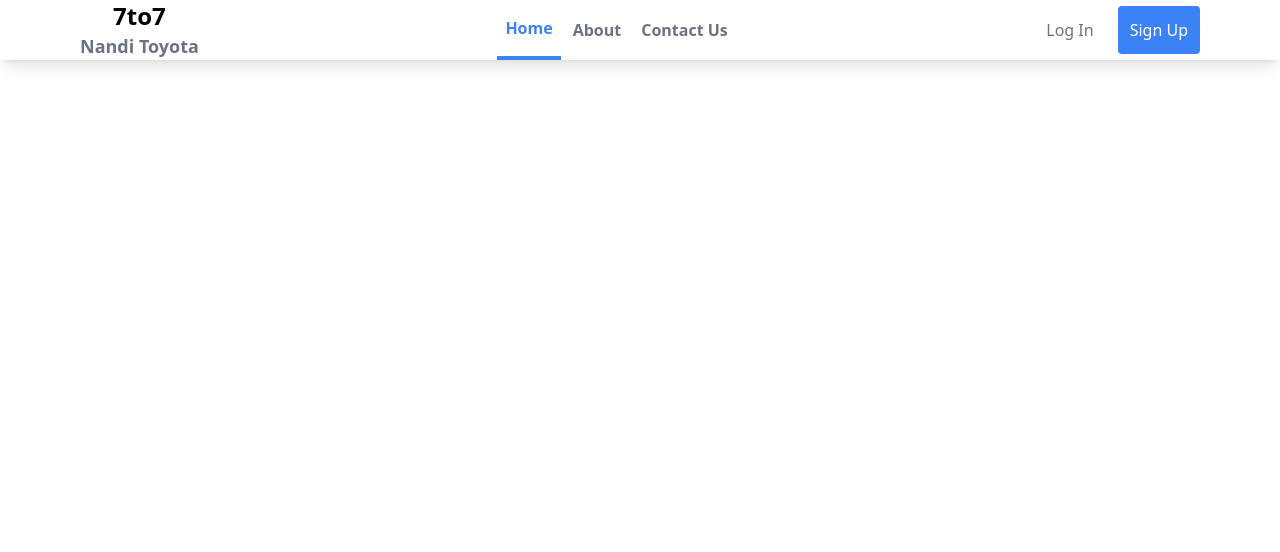
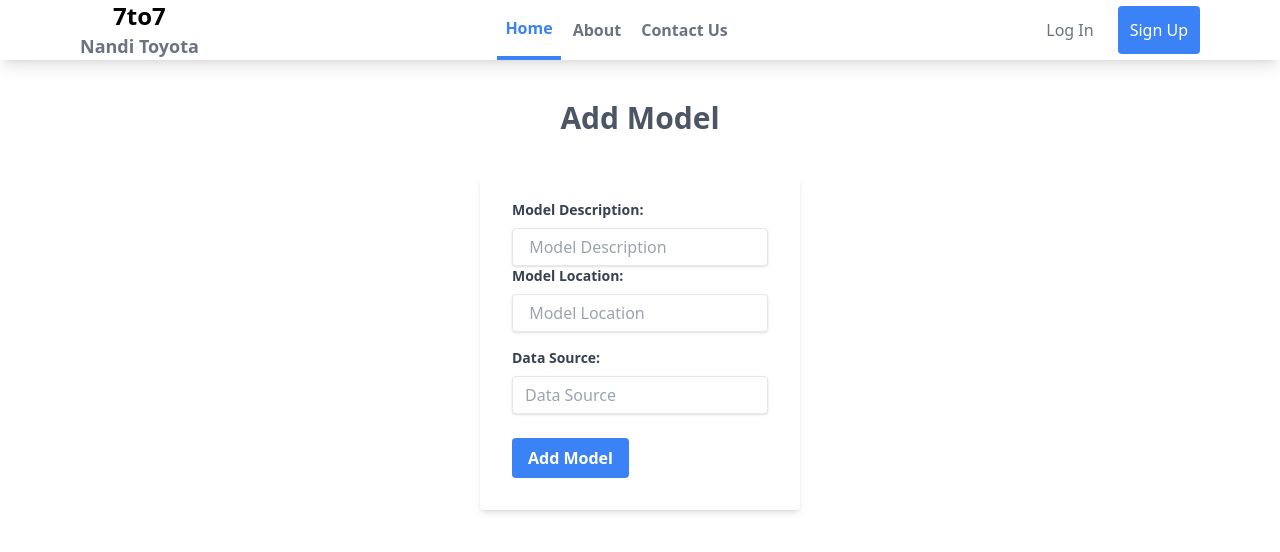
Before and after one commit to Prajwalprakash3722/7to7-FrontEnd, a React (Create React App) app: page /addmodel in a window 1280 px wide. Shown: the top 552 px of the page. Built offline with nearby package versions, Linux system fonts and the light colour scheme.

Commit message:
[add] We can Add models now

```diff
--- a/src/App.js
+++ b/src/App.js
@@ -1,22 +1,23 @@
-import { useState, useEffect } from "react";
+import { useState, useEffect } from 'react';
 
-import { BrowserRouter as Router, Routes, Route } from "react-router-dom";
+import { BrowserRouter as Router, Routes, Route } from 'react-router-dom';
 
-import LoginPage from "./Pages/Login";
-import RegisterPage from "./Pages/Register";
-import ClosedLeadsPage from "./Pages/Closed";
-import AllLeadsPage from "./Pages/AllLeads";
-import TablesPage from "./Pages/TablesPage";
-import PredTablesPage from "./Pages/PredTablesPage";
-import ProfilePage from "./Pages/Profile";
-import Add from "./Pages/Add";
-import NavBar from "./components/NavBar";
-import { SelectedContext } from "./etc/context";
+import LoginPage from './Pages/Login';
+import RegisterPage from './Pages/Register';
+import ClosedLeadsPage from './Pages/Closed';
+import AllLeadsPage from './Pages/AllLeads';
+import TablesPage from './Pages/TablesPage';
+import PredTablesPage from './Pages/PredTablesPage';
+import ProfilePage from './Pages/Profile';
+import AddModel from './Pages/AddModel';
+import Add from './Pages/Add';
+import NavBar from './components/NavBar';
+import { SelectedContext } from './etc/context';
 function App() {
-    const [token, setToken] = useState("");
+    const [token, setToken] = useState('');
     const selectedState = useState(null);
     useEffect(() => {
-        setToken(localStorage.getItem("token"));
+        setToken(localStorage.getItem('token'));
     }, [token]);
     return (
         <>
@@ -29,7 +30,12 @@ function App() {
                         <Route path="/register" element={<RegisterPage />} />
                         <Route path="/allleads" element={<AllLeadsPage />} />
                         <Route path="/tables" element={<TablesPage />} />"
-                        <Route path="/predtables" element={<PredTablesPage />} />"
+                        <Route
+                            path="/predtables"
+                            element={<PredTablesPage />}
+                        />
+                        "
+                        <Route path="/addmodel" element={<AddModel />} />
                         <Route
                             path="/closedleads"
                             element={<ClosedLeadsPage />}
--- a/src/Pages/Add.js
+++ b/src/Pages/Add.js
@@ -151,6 +151,9 @@ const Add = () => {
                                                         // );
                                                         selectModel(option);
                                                         setSuccess(true);
+                                                        setTimeout(() => {
+                                                            setSuccess(false);
+                                                        }, 2000);
                                                     }}
                                                 >
                                                     {`${option.model_desc}`}
--- /dev/null
+++ b/src/Pages/AddModel.js
@@ -0,0 +1,109 @@
+import React, { useState } from 'react';
+import axios from 'axios';
+function AddModel() {
+    const [model, setModel] = useState({
+        description: '',
+        model_location: '',
+        data_source: '',
+    });
+
+    const handleSubmit = (e) => {
+        e.preventDefault();
+        axios
+            .post('http://localhost:5000/api/models', model)
+            .then((res) => {
+                console.log(res);
+                console.log(res.data);
+            })
+            .catch((error) => {
+                console.log(error);
+            });
+    };
+
+    return (
+        <>
+            <div>
+                <h1 className="text-center text-3xl font-bold text-gray-600 m-5 p-5">
+                    Add Model
+                </h1>
+                <div className="flex flex-col items-center justify-center">
+                    <div className="w-full max-w-xs">
+                        <form className="bg-white shadow-md rounded px-8 pt-6 pb-8 mb-4">
+                            <div className="mb-4">
+                                <label
+                                    className="block text-gray-700 text-sm font-bold mb-2"
+                                    htmlFor="username"
+                                >
+                                    Model Description:
+                                </label>
+                                <input
+                                    className="shadow appearance-none border rounded w-full py-2 px-3 text-gray-700 leading-tight focus:outline-none focus:shadow-outline"
+                                    id="username"
+                                    type="text"
+                                    placeholder=" Model Description"
+                                    onChange={(e) =>
+                                        setModel({
+                                            ...model,
+                                            description: e.target.value,
+                                        })
+                                    }
+                                />
+                                <label
+                                    className="block text-gray-700 text-sm font-bold mb-2"
+                                    htmlFor="username"
+                                >
+                                    Model Location:
+                                </label>
+                                <input
+                                    className="shadow appearance-none border rounded w-full py-2 px-3 text-gray-700 leading-tight focus:outline-none focus:shadow-outline"
+                                    id="username"
+                                    type="text"
+                                    placeholder=" Model Location"
+                                    onChange={(e) =>
+                                        setModel({
+                                            ...model,
+                                            model_location: e.target.value,
+                                        })
+                                    }
+                                />
+                            </div>
+                            <div className="mb-6">
+                                <label
+                                    className="block text-gray-700 text-sm font-bold mb-2"
+                                    htmlFor="Data Source"
+                                >
+                                    Data Source:
+                                </label>
+                                <input
+                                    className="shadow appearance-none border rounded w-full py-2 px-3 text-gray-700 leading-tight focus:outline-none focus:shadow-outline"
+                                    id="username"
+                                    type="text"
+                                    placeholder="Data Source"
+                                    onChange={(e) =>
+                                        setModel({
+                                            ...model,
+                                            data_source: e.target.value,
+                                        })
+                                    }
+                                />
+                            </div>
+                            <div className="flex items-center justify-between">
+                                <button
+                                    className="bg-blue-500 hover:bg-blue-700 text-white font-bold py-2 px-4 rounded focus:outline-none focus:shadow-outline"
+                                    type="button"
+                                    onClick={() => {
+                                        console.log(model);
+                                    }}
+                                >
+                                    Add Model
+                                </button>
+                            </div>
+                        </form>
+                    </div>
+                </div>
+            </div>
+        </>
+    );
+}
+
+export default AddModel;
--- a/src/components/NavBar.js
+++ b/src/components/NavBar.js
@@ -1,8 +1,8 @@
-import React, { useContext, useEffect, useState } from "react";
-import { Link } from "react-router-dom";
-import { SelectedContext } from "../etc/context";
-import api_link from "../etc/api";
-import axios from "axios";
+import React, { useContext, useEffect, useState } from 'react';
+import { Link } from 'react-router-dom';
+import { SelectedContext } from '../etc/context';
+import api_link from '../etc/api';
+import axios from 'axios';
 
 /**
  *
@@ -13,26 +13,28 @@ import axios from "axios";
  */
 const navButtonClassDecider = (currentState, goodState, extras) =>
     currentState === goodState
-        ? " text-blue-500 border-b-4 border-blue-500 font-semibold " + extras
-        : " text-gray-500 font-semibold hover:text-blue-500 transition duration-300 " +
+        ? ' text-blue-500 border-b-4 border-blue-500 font-semibold ' + extras
+        : ' text-gray-500 font-semibold hover:text-blue-500 transition duration-300 ' +
           extras;
 
 export default function NavBar() {
-    const [token, setToken] = useState("");
+    const [token, setToken] = useState('');
     const [user, setUser] = useState({});
     const [globalSelected] = useContext(SelectedContext);
-    const [currentPage, setCurrentPage] = useState(()=>window.location.pathname);
+    const [currentPage, setCurrentPage] = useState(
+        () => window.location.pathname
+    );
     const [logged, setLoggedIn] = useState(false);
     const handleLogout = () => {
-        localStorage.removeItem("token");
+        localStorage.removeItem('token');
         setLoggedIn(false);
-        window.location.pathname = "/";
+        window.location.pathname = '/';
     };
     useEffect(() => {
-        setToken(localStorage.getItem("token"));
+        setToken(localStorage.getItem('token'));
         if (token) {
             axios
-                .get(api_link + "/api/user", {
+                .get(api_link + '/api/user', {
                     headers: {
                         Authorization: `Bearer ${token}`,
                     },
@@ -59,7 +61,7 @@ export default function NavBar() {
                                             <i className="fas fa-chart-line"></i>
                                         </span>
                                         7to7
-                                    </h1>{" "}
+                                    </h1>{' '}
                                     <span className="font-semibold text-gray-500 text-lg">
                                         Nandi Toyota
                                     </span>
@@ -71,11 +73,11 @@ export default function NavBar() {
                                 <div className="hidden md:flex items-center space-x-1">
                                     <Link
                                         to="/"
-                                        onClick={() => setCurrentPage("/")}
+                                        onClick={() => setCurrentPage('/')}
                                         className={navButtonClassDecider(
                                             currentPage,
-                                            "/",
-                                            "py-4 px-2"
+                                            '/',
+                                            'py-4 px-2'
                                         )}
                                     >
                                         New Lead
@@ -83,12 +85,12 @@ export default function NavBar() {
                                     <Link
                                         to="/allleads"
                                         onClick={() =>
-                                            setCurrentPage("/allleads")
+                                            setCurrentPage('/allleads')
                                         }
                                         className={navButtonClassDecider(
                                             currentPage,
-                                            "/allleads",
-                                            "py-4 px-2"
+                                            '/allleads',
+                                            'py-4 px-2'
                                         )}
                                     >
                                         All Leads
@@ -96,12 +98,12 @@ export default function NavBar() {
                                     <Link
                                         to="/closedleads"
                                         onClick={() =>
-                                            setCurrentPage("/closedleads")
+                                            setCurrentPage('/closedleads')
                                         }
                                         className={navButtonClassDecider(
                                             currentPage,
-                                            "/closedleads",
-                                            "py-4 px-2"
+                                            '/closedleads',
+                                            'py-4 px-2'
                                         )}
                                     >
                                         Closed Leads
@@ -137,12 +139,12 @@ export default function NavBar() {
                                     <Link
                                         to="/tables"
                                         onClick={() =>
-                                            setCurrentPage("/tables")
+                                            setCurrentPage('/tables')
                                         }
                                         className={navButtonClassDecider(
                                             currentPage,
-                                            "/tables",
-                                            "py-4 px-2"
+                                            '/tables',
+                                            'py-4 px-2'
                                         )}
                                     >
                                         Data Tables
@@ -150,15 +152,28 @@ export default function NavBar() {
                                     <Link
                                         to="/predtables"
                                         onClick={() =>
-                                            setCurrentPage("/predtables")
+                                            setCurrentPage('/predtables')
                                         }
                                         className={navButtonClassDecider(
                                             currentPage,
-                                            "/predtables",
-                                            "py-4 px-2"
+                                            '/predtables',
+                                            'py-4 px-2'
                                         )}
                                     >
                                         Prediction Tables
+                                    </Link>
+                                    <Link
+                                        to="/addmodel"
+                                        onClick={() =>
+                                            setCurrentPage('/addmodel')
+                                        }
+                                        className={navButtonClassDecider(
+                                            currentPage,
+                                            '/addmodel',
+                                            'py-4 px-2'
+                                        )}
+                                    >
+                                        Add Model
                                     </Link>
                                 </div>
                                 <div className="hidden md:flex items-center space-x-3 ">
@@ -167,7 +182,7 @@ export default function NavBar() {
                                         className="p-3 font-medium text-gray-500 rounded hover:bg-blue-500 hover:text-white transition duration-300"
                                     >
                                         {user?.name ?? (
-                                            <div style={{ color: "red" }}>
+                                            <div style={{ color: 'red' }}>
                                                 Warning, logged out!
                                             </div>
                                         )}
@@ -279,7 +294,7 @@ export default function NavBar() {
                                         className="block text-sm px-2 py-4 hover:bg-blue-500 transition duration-300"
                                     >
                                         Log In
-                                    </Link>{" "}
+                                    </Link>{' '}
                                 </li>
                                 <li>
                                     <Link
@@ -287,7 +302,7 @@ export default function NavBar() {
                                         className="block text-sm px-2 py-4 hover:bg-blue-500 transition duration-300"
                                     >
                                         Sign Up
-                                    </Link>{" "}
+                                    </Link>{' '}
                                 </li>
                             </>
                         ) : (
@@ -298,7 +313,7 @@ export default function NavBar() {
                                         className="block text-sm px-2 py-4 hover:bg-blue-500 transition duration-300"
                                     >
                                         Home
-                                    </Link>{" "}
+                                    </Link>{' '}
                                 </li>
                                 <li>
                                     <Link
@@ -306,7 +321,7 @@ export default function NavBar() {
                                         className="block text-sm px-2 py-4 hover:bg-blue-500 transition duration-300"
                                     >
                                         About
-                                    </Link>{" "}
+                                    </Link>{' '}
                                 </li>
                                 <li>
                                     <Link
@@ -314,7 +329,7 @@ export default function NavBar() {
                                         className="block text-sm px-2 py-4 hover:bg-blue-500 transition duration-300"
                                     >
                                         Dashboard
-                                    </Link>{" "}
+                                    </Link>{' '}
                                 </li>
                                 <li>
                                     <Link
@@ -322,7 +337,7 @@ export default function NavBar() {
                                         className="block text-sm px-2 py-4 hover:bg-blue-500 transition duration-300"
                                     >
                                         Contact Us
-                                    </Link>{" "}
+                                    </Link>{' '}
                                 </li>
                                 <li>
                                     <Link
@@ -330,8 +345,8 @@ export default function NavBar() {
                                         className="block text-sm px-2 py-4 hover:bg-blue-500 transition duration-300"
                                     >
                                         {user?.name ??
-                                            "Not Logged in, please log in"}
-                                    </Link>{" "}
+                                            'Not Logged in, please log in'}
+                                    </Link>{' '}
                                 </li>
                                 <li>
                                     <button
@@ -339,7 +354,7 @@ export default function NavBar() {
                                         className="block text-sm px-2 py-4 hover:bg-blue-500 transition duration-300"
                                     >
                                         Logout
-                                    </button>{" "}
+                                    </button>{' '}
                                 </li>
                             </>
                         )}
--- a/src/components/Tables.js
+++ b/src/components/Tables.js
@@ -264,7 +264,11 @@ export default function PredTables() {
                     </div>
                 </>
             ) : (
-                'Loading'
+                <>
+                    <div class=" flex justify-center items-center min-h-screen">
+                        <div class="animate-spin rounded-full h-32 w-32 border-b-2 border-gray-900"></div>
+                    </div>
+                </>
             )}
         </>
     );
```
